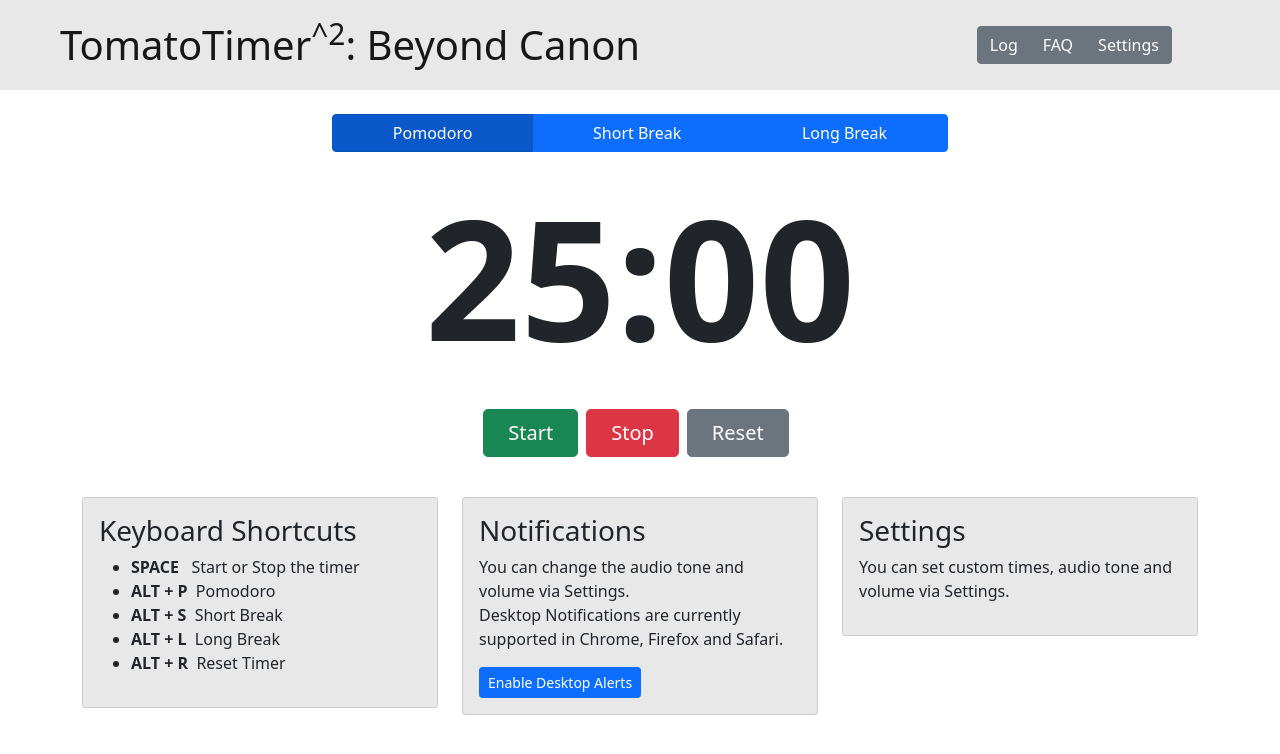
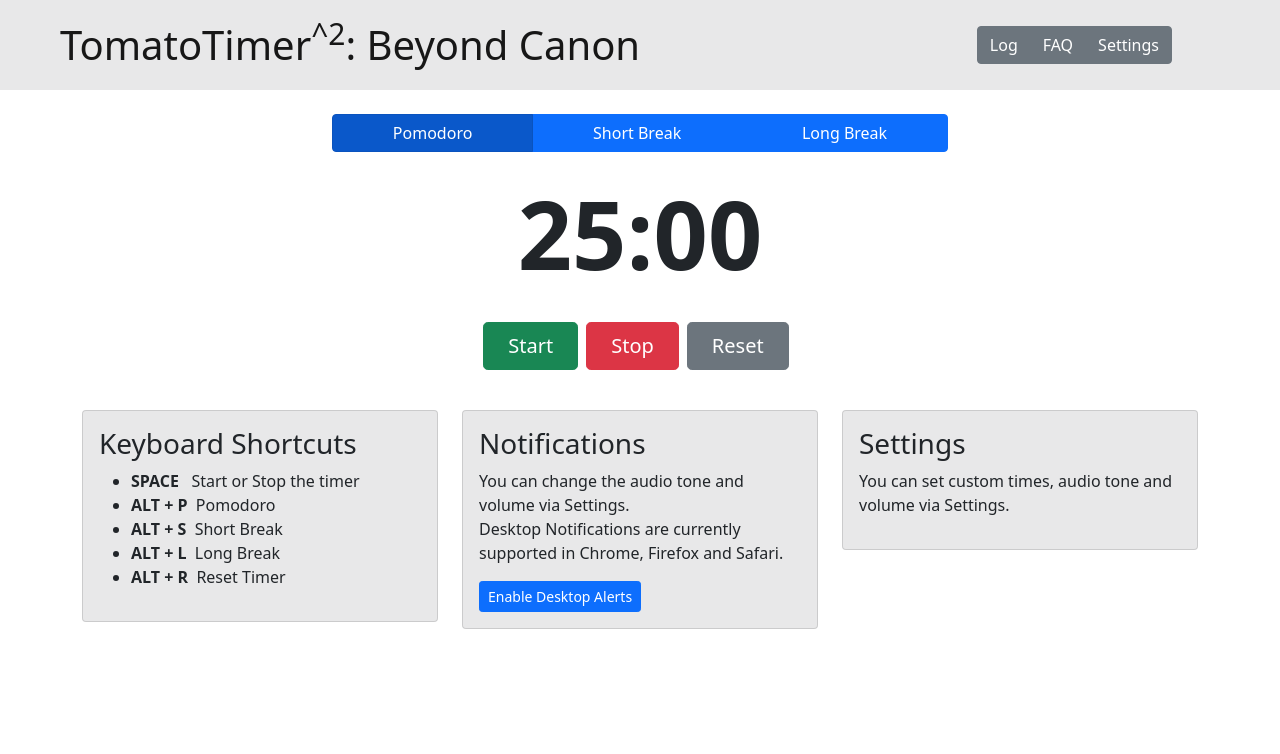
Before and after one commit to EtchJetty/bootstrap-tomato, a plain HTML site: page index.html in a window 1280 px wide. Drawn offline with nearby package versions, Linux system fonts and the light colour scheme.

Commit message:
fs change

```diff
--- a/index.html
+++ b/index.html
@@ -74,7 +74,7 @@
   <div class="row">
     <div class="col-12 text-center">
       <div id="default_container">
-        <h1 class="display-1 fw-bold" id="timer_default" style="font-size: calc(3.25rem + 9vw)"></h1>
+        <h1 class="display-1 fw-bold" id="timer_default" style="font-size: 95px;"></h1>
         <br />
       </div>
     </div>
```
